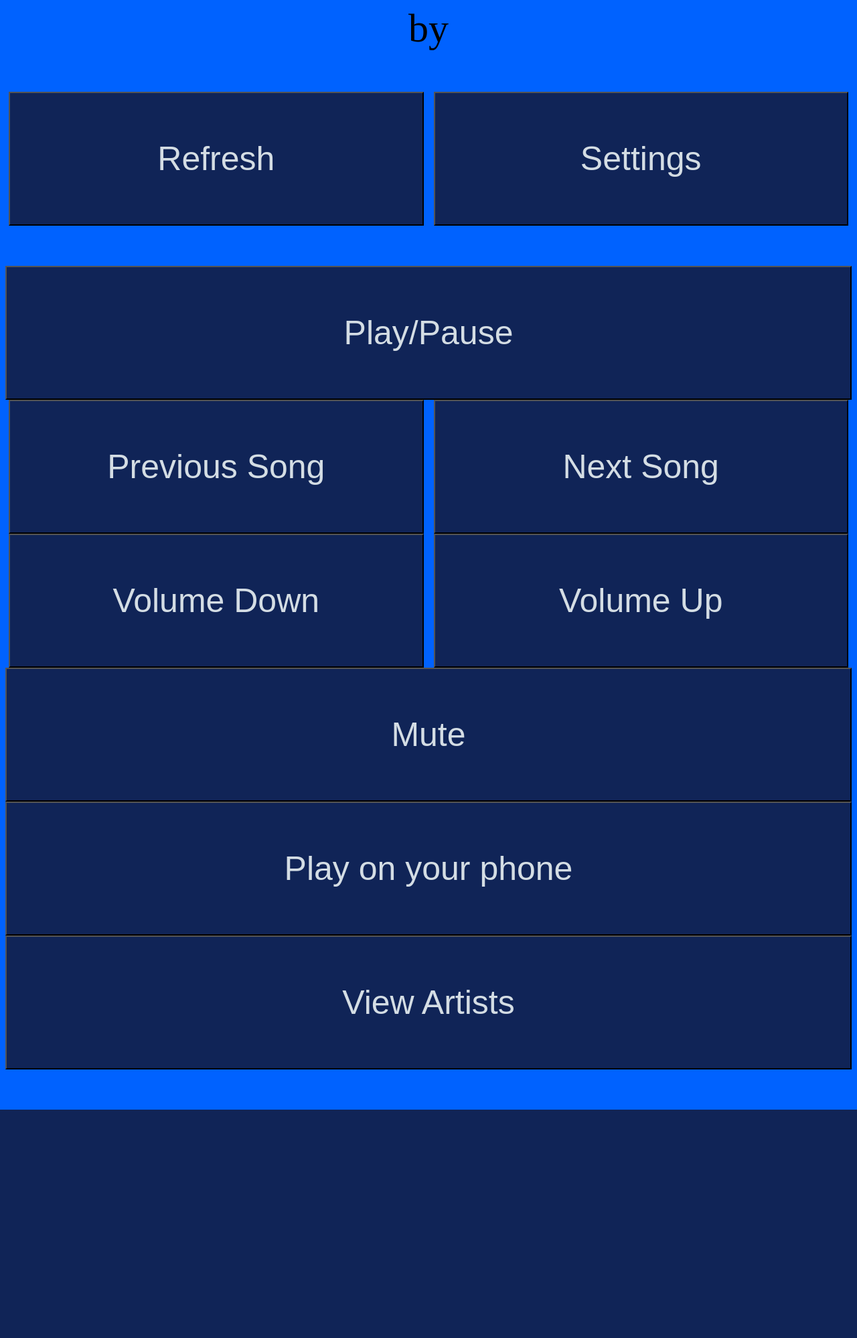
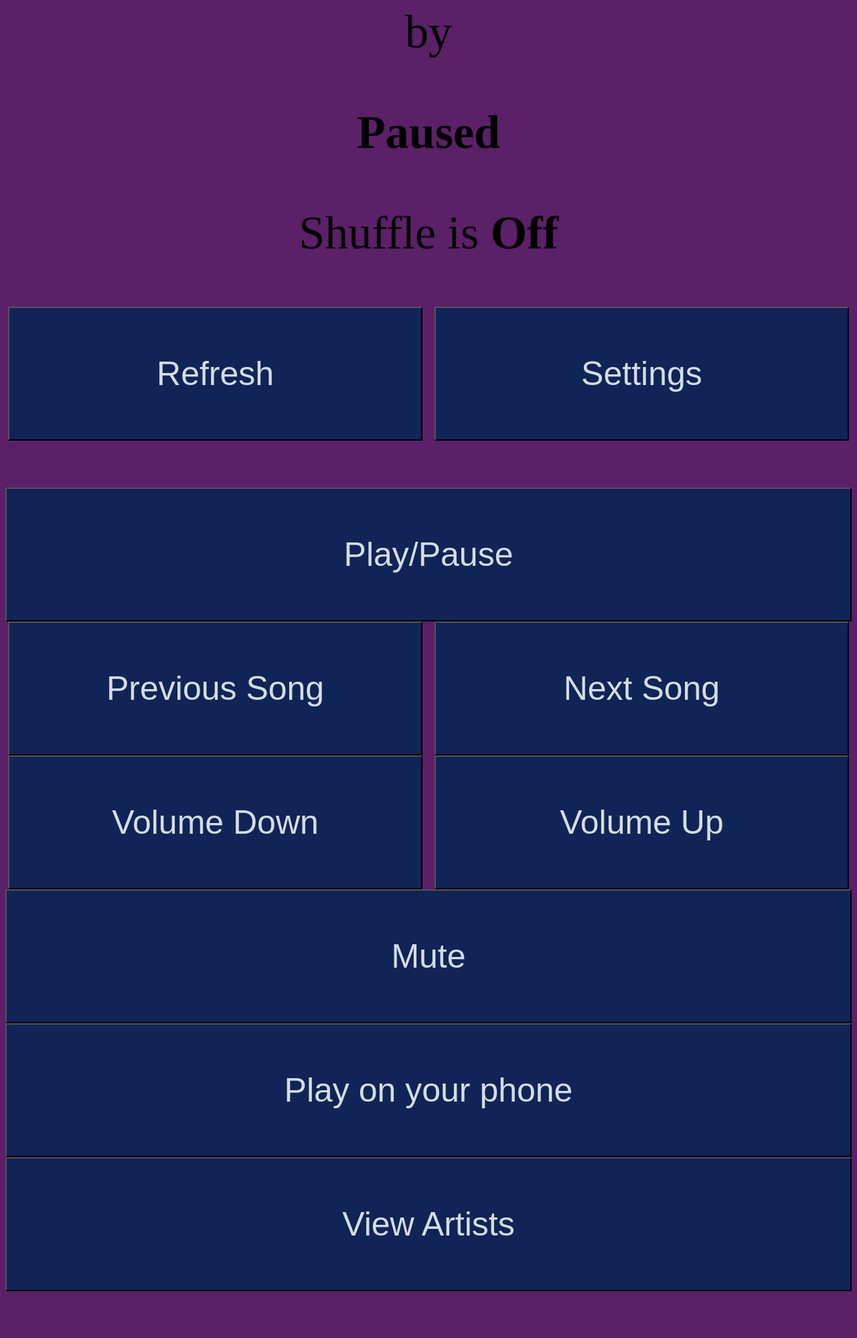
Before and after one commit to godimath/pijukebox, a PHP site: page / in a window 1280 px wide. Shown: the whole page at 67% size. Before the commit the page ends 1657 px from the top, so only its background shows below. Run offline with PHP 8.4, Linux system fonts and the light colour scheme.

Commit message:
fixed stat loading

```diff
--- a/webpage/index.php
+++ b/webpage/index.php
@@ -2,13 +2,30 @@
 <link rel="stylesheet" href="/style.css">
 <body class="body">
 <center>
+<p id="stats">
 <?php
         $newArtist = shell_exec("python ../scripts/python/musicAction.py artist");
         $newTitle = shell_exec("python ../scripts/python/musicAction.py track");
 
-        echo "<p id=stats><b id=track>$newTitle</b> by <b id=artist>$newArtist</b></p>";
+        $newShuf = shell_exec("python ../scripts/python/musicAction.py shuffle");
+        if($newShuf == "1\n")
+        	$newShuf = "On";
+        else
+        	$newShuf = "Off";
+
+        $newState = shell_exec("python ../scripts/python/musicAction.py state");
+    	if($newState == "play\n")
+    		$newState = "Playing";
+    	else
+    		$newState = "Paused";
+
+        echo "<p><b id=track>$newTitle</b> by <b id=artist>$newArtist</b></p>";
+        echo "<p><b id=state>$newState</b></p>";
+        echo "<p>Shuffle is <b id=shuffle>$newShuf</b></p>";
+
 
 ?>
+</p>
 <button class=half-button onclick=refreshPage("/")>Refresh</button>
 <button class=half-button onclick=refreshPage("/settings.php")>Settings</button><p>
 <button id=playtoggle class="button" onclick=sendMusicAction('S')>Play/Pause</button>
@@ -34,4 +51,4 @@
 <button class="button" onclick="showArtists">View Artists</button>
 </center>
 </body>
-<script>setToggles()</script>
+<script>setInterval("updateStats()",5000)</script>
--- a/webpage/scripts.js
+++ b/webpage/scripts.js
@@ -1,11 +1,47 @@
 var eggs = ["Hey, don't click me!", "Why did you click me again?", "Why are you doing this?", "Seriously, nothing is gonna happen.", "Staaaahp", "Fuck you, I'm running out of things to say!", "I should probably make this do something useful...", "This is easier, though.", "I can't believe you're still clicking.", "I can't believe I'm still typing these out.", "You wanna party?"];
 var eggCount = 0;
+
+function updateStats(){
+	var h = new XMLHttpRequest();
+	h .open( "GET", "/action.php?stats=artist",false);
+	h.send(null);
+	var artist = h.responseText;
+
+	h .open( "GET", "/action.php?stats=track",false);
+	h.send(null);
+	var track = h.responseText;
+
+	h .open( "GET", "/action.php?stats=shuffle",false);
+	h.send(null);
+	var shuffle = h.responseText;
+
+	h .open( "GET", "/action.php?stats=state",false);
+	h.send(null);
+	var state = h.responseText;
+
+	if(state == "play\n")
+		state = "Playing";
+	else
+		state = "Paused";
+
+	if(shuffle == 1)
+		shuffle = "On";
+	else
+		shuffle = "Off";
+
+	document.getElementById("artist").innerHTML = artist;
+	document.getElementById("track").innerHTML = track;
+	document.getElementById("state").innerHTML = state;
+	document.getElementById("shuffle").innerHTML = shuffle;
+
+}
 
 function sendMusicAction(action) {
 	var h = new XMLHttpRequest();
 	h .open( "GET", "/action.php?action="+action,false);
 	h.send(null);
-	document.getElementById("stats").innerHTML = h.responseText;
+	updateStats();
+	//document.getElementById("stats").innerHTML = h.responseText;
 }
 
 function gotoLink(link){
@@ -17,7 +53,7 @@ function setSongId(newId) {
 }
 
 function setToggles(){
-	state=document.getElementById("state").innerHTML;
+	/*state=document.getElementById("state").innerHTML;
 	volume = document.getElementById("volume").innerHTML;
 
 	if(state=="play")
@@ -27,6 +63,7 @@ function setToggles(){
 
 	if(volume=="0")
 		document.getElementById("mutetoggle").innerHTML = "Unmute";
+	*/
 }
 
 function setTextColor(){
--- a/webpage/style.css
+++ b/webpage/style.css
@@ -1,6 +1,6 @@
 body{
-	background-color: 0062ff;
-	font-size: 60px;
+	background-color: 5b2067;
+	font-size: 70px;
 }
 .half-button{
         background-color: 102457;
--- a/webpage/template.css
+++ b/webpage/template.css
@@ -1,6 +1,6 @@
 body{
 	background-color: @@BACKGROUND@@;
-	font-size: 80px;
+	font-size: 70px;
 }
 .half-button{
         background-color: @@BUTTON@@;
```
Also changed, not shown: webpage/action.php (+5 -4 lines), 1 other file.
